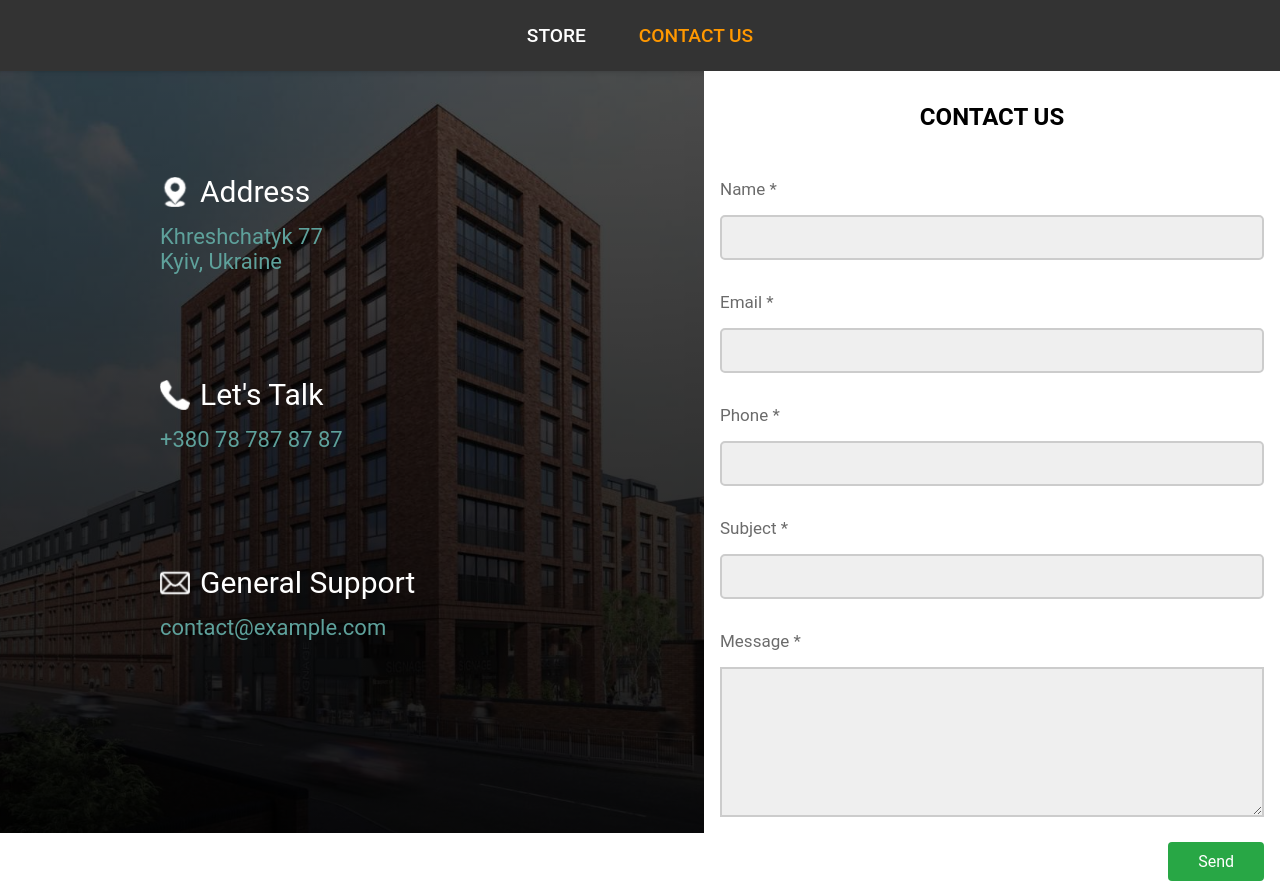
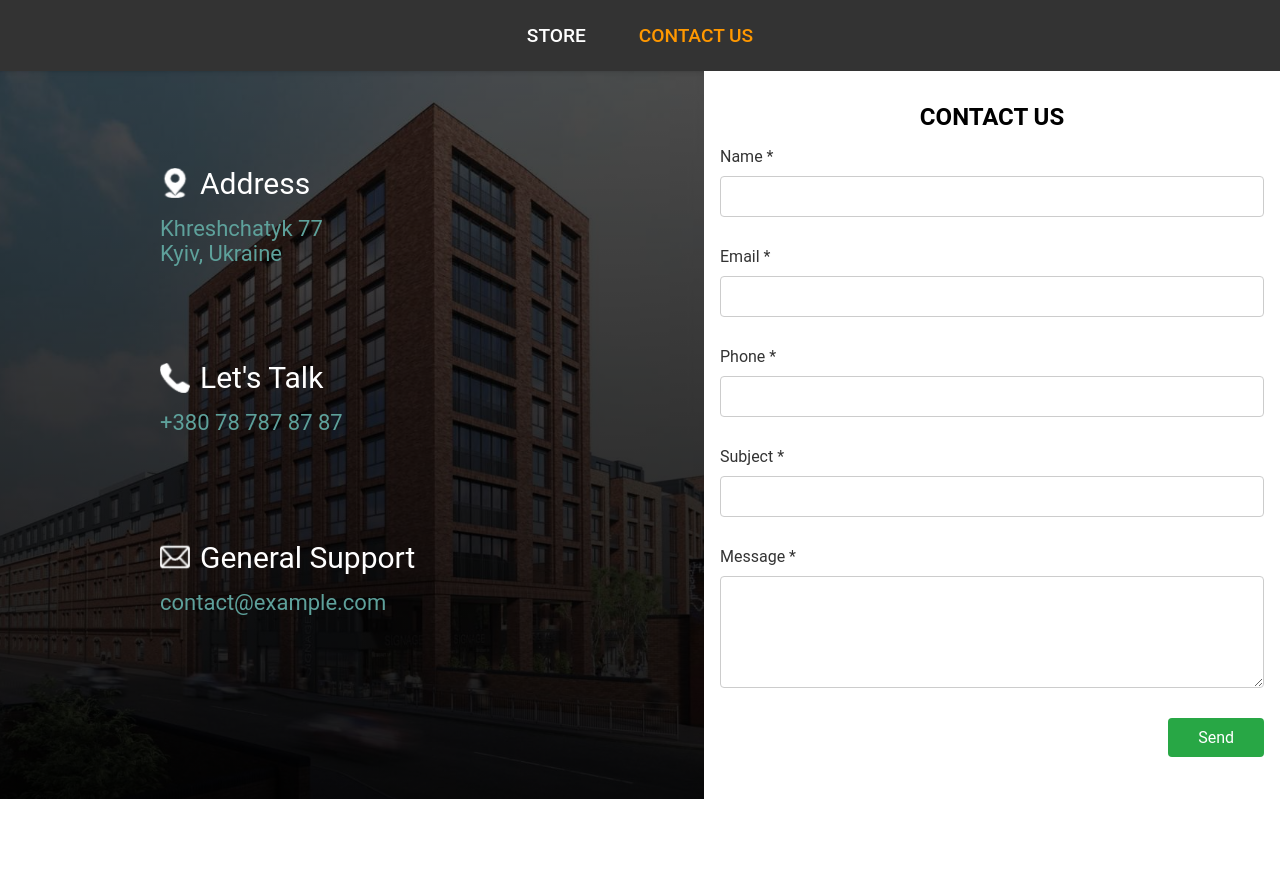
Before and after one commit to Leonid-Radchenko/Simple-Angular-project, an Angular app: page /contacts in a window 1280 px wide. After the commit the page ends 800 px from the top, so only its background shows below. Built offline with nearby package versions, Linux system fonts and the light colour scheme.

Commit message:
extract InputComponent for reusability

```diff
--- a/src/app/contact-page/contact-page.component.css
+++ b/src/app/contact-page/contact-page.component.css
@@ -70,38 +70,13 @@
   max-width: 800px;
 }
 
-.form-group {
-  display: flex;
-  flex-direction: column;
-}
-
-.label {
-  color: var(--label-text-color);
-  font-size: 17px;
-  margin: 2rem 0 1rem 0;
-}
-
-.input,
-.textarea {
-  font-size: 18px;
-  padding: 10px;
-  border: 2px solid var(--input-border-color);
-  background-color: var(--input-bg-color);
-}
-
-.input:focus {
-  border-color: var(--input-border-color--focus);
-}
-
-.textarea {
-  max-width: 800px;
-  height: 150px;
+::ng-deep .form .form-group {
+  margin-bottom: 30px;
 }
 
 ::ng-deep .button-submit {
   position: absolute;
   right: 1rem;
-  margin-top: 25px;
   padding: 10px 30px;
 }
 
--- a/src/app/contact-page/contact-page.component.html
+++ b/src/app/contact-page/contact-page.component.html
@@ -28,27 +28,13 @@
   <div class="form-container">
     <h2 class="form-container-title">Contact Us</h2>
     <form class="form">
-      <div class="form-group">
-        <label for="name" class="label">Name *</label>
-        <input type="text" id="name" class="input" required />
-      </div>
-      <div class="form-group">
-        <label for="email" class="label">Email *</label>
-        <input type="email" id="email" class="input" required />
-      </div>
-      <div class="form-group">
-        <label for="phone" class="label">Phone *</label>
-        <input type="tel" id="phone" class="input" required />
-      </div>
-      <div class="form-group">
-        <label for="subject" class="label">Subject *</label>
-        <input type="text" id="subject" class="input" required />
-      </div>
-      <div class="form-group">
-        <label for="message" class="label">Message *</label>
-        <textarea id="message" class="textarea" required></textarea>
-      </div>
-      <app-button [config]="submitButtonConfig" type="submit"  customClass="button-submit"/>
+      <app-input [config]="nameInputConfig" />
+      <app-input [config]="emailInputConfig" />
+      <app-input [config]="phoneInputConfig" />
+      <app-input [config]="subjectInputConfig" />
+      <app-input [config]="messageInputConfig" />
+
+      <app-button [config]="submitButtonConfig" />
     </form>
   </div>
 </div>
--- a/src/app/contact-page/contact-page.component.ts
+++ b/src/app/contact-page/contact-page.component.ts
@@ -1,16 +1,66 @@
 import { Component } from '@angular/core';
 import { ButtonComponent } from '../shared/components/button/button.component';
 import { ButtonConfig } from '../shared/models/button.model';
+import { InputComponent } from '../shared/components/input/input.component';
+import { InputConfig } from '../shared/models/input.model';
 
 @Component({
     selector: 'app-contact-page',
-    imports: [ButtonComponent],
+    imports: [ButtonComponent, InputComponent],
     templateUrl: './contact-page.component.html',
     styleUrl: './contact-page.component.css',
 })
 export class ContactPageComponent {
   submitButtonConfig: ButtonConfig = {
     label: 'Send',
-    color: 'success'
+    color: 'success',
+    type: 'submit',
+    customClass: 'button-submit'
+  }
+
+  nameInputConfig: InputConfig = {
+    id: 'name',
+    type: 'text',
+    showLabel: true,
+    label: 'Name',
+    required: true,
+    // placeholder: 'Enter your name'
+  }
+
+  emailInputConfig: InputConfig = {
+    id: 'email',
+    type: 'email',
+    showLabel: true,
+    label: 'Email',
+    required: true,
+    // placeholder: 'Enter your email'
+  }
+
+  phoneInputConfig: InputConfig = {
+    id: 'phone',
+    type: 'tel',
+    showLabel: true,
+    label: 'Phone',
+    required: true,
+    // placeholder: 'Enter your phone'
+  }
+
+  subjectInputConfig: InputConfig = {
+    id: 'subject',
+    type: 'text',
+    showLabel: true,
+    label: 'Subject',
+    required: true,
+    // placeholder: 'Enter your subject'
+  }
+
+  messageInputConfig: InputConfig = {
+    id: 'message',
+    type: 'textarea',
+    showLabel: true,
+    label: 'Message',
+    required: true,
+    // placeholder: 'Enter your message',
+    rows: 5
   }
 }
--- a/src/app/product-details/product-details.component.ts
+++ b/src/app/product-details/product-details.component.ts
@@ -43,18 +43,21 @@ export class ProductDetailsComponent implements OnInit {
   closeButtonConfig: ButtonConfig = {
     label: 'Close',
     color: 'primary',
+    type: 'button'
   };
 
   addToCartButtonConfig: ButtonConfig = {
     label: 'Add to cart',
     color: 'success',
-    icon: 'shopping_cart'
+    icon: 'shopping_cart',
+    type: 'button'
   }
 
   addToWishListButtonConfig: ButtonConfig = {
     label: 'Add to Wish List',
     color: 'secondary',
-    icon: 'favorite_border'
+    icon: 'favorite_border',
+    type: 'button'
   }
 
   constructor(
--- a/src/app/shared/components/button/button.component.html
+++ b/src/app/shared/components/button/button.component.html
@@ -1,6 +1,6 @@
 <button
-  [attr.type]="type"
-  [ngClass]="[config.color || 'primary', customClass]"
+  [attr.type]="config.type"
+  [ngClass]="[config.color || 'primary', config.customClass || '']"
   [disabled]="config.disabled"
   (click)="onClick()"
 >
--- a/src/app/shared/components/button/button.component.ts
+++ b/src/app/shared/components/button/button.component.ts
@@ -12,8 +12,7 @@ import { ButtonConfig } from '../../models/button.model';
 })
 export class ButtonComponent {
   @Input() config!: ButtonConfig;
-  @Input() type: 'button' | 'submit' | 'reset' = 'button';
-  @Input() customClass: string = '';
+
   @Output() clickEvent = new EventEmitter<void>();
 
   onClick() {
--- /dev/null
+++ b/src/app/shared/components/input/input.component.css
@@ -0,0 +1,19 @@
+.form-group {
+  color: var(--primary-text-color);
+  display: flex;
+  flex-direction: column;
+  gap: 10px;
+}
+
+input, textarea {
+  font-size: 16px;
+  /* width: 100%; */
+  padding: 10px;
+  border: 1px solid #ccc;
+  border-radius: 4px;
+}
+
+input:focus, textarea:focus {
+  border-color: #007bff;
+  outline: none;
+}
--- /dev/null
+++ b/src/app/shared/components/input/input.component.html
@@ -0,0 +1,31 @@
+<div class="form-group">
+  <label *ngIf="config.showLabel !== false" [for]="config.id">
+    {{ config.label }} <span *ngIf="config.required">*</span>
+  </label>
+
+  <ng-container *ngIf="config.type !== 'textarea'; else textareaField">
+    <input
+      [type]="config.type || 'text'"
+      [id]="config.id"
+      [placeholder]="config.placeholder || ''"
+      [required]="config.required"
+      [class]="config.customClass"
+      [value]="value"
+      (input)="onInput($event)"
+      (blur)="onTouched()"
+    />
+  </ng-container>
+
+  <ng-template #textareaField>
+    <textarea
+      [id]="config.id"
+      [placeholder]="config.placeholder || ''"
+      [required]="config.required"
+      [class]="config.customClass"
+      [value]="value"
+      [rows]="config.rows"
+      (input)="onInput($event)"
+      (blur)="onTouched()"
+    ></textarea>
+  </ng-template>
+</div>
--- /dev/null
+++ b/src/app/shared/components/input/input.component.ts
@@ -0,0 +1,42 @@
+import { Component, forwardRef, Input } from '@angular/core';
+import { ControlValueAccessor, NG_VALUE_ACCESSOR } from '@angular/forms';
+import { InputConfig } from '../../models/input.model';
+import { NgIf } from '@angular/common';
+
+@Component({
+  selector: 'app-input',
+  imports: [NgIf],
+  templateUrl: './input.component.html',
+  styleUrl: './input.component.css',
+  providers: [
+    {
+      provide: NG_VALUE_ACCESSOR,
+      useExisting: forwardRef(() => InputComponent),
+      multi: true
+    }
+  ]
+})
+export class InputComponent implements ControlValueAccessor{
+  @Input() config!: InputConfig;
+
+  value: string = '';
+  onChange = (value: string) => {};
+  onTouched = () => {};
+
+  writeValue(value: string): void {
+    this.value = value;
+  }
+
+  registerOnChange(fn: any): void {
+    this.onChange = fn;
+  }
+
+  registerOnTouched(fn: any): void {
+    this.onTouched = fn;
+  }
+
+  onInput(event: Event): void {
+    const inputElement = event.target as HTMLInputElement;
+    this.onChange(inputElement.value);
+  }
+}
--- a/src/app/shared/models/button.model.ts
+++ b/src/app/shared/models/button.model.ts
@@ -4,4 +4,6 @@ export interface ButtonConfig {
   className?: string;
   icon?: string;
   disabled?: boolean;
+  type: 'button' | 'submit' | 'reset';
+  customClass?: string;
 }
--- /dev/null
+++ b/src/app/shared/models/input.model.ts
@@ -0,0 +1,10 @@
+export interface InputConfig {
+  id: string;
+  label?: string;
+  showLabel: boolean;
+  type: 'text' | 'email' | 'tel' | 'textarea' | 'password';
+  placeholder?: string;
+  required?: boolean;
+  customClass?: string;
+  rows?: number;
+}
```
